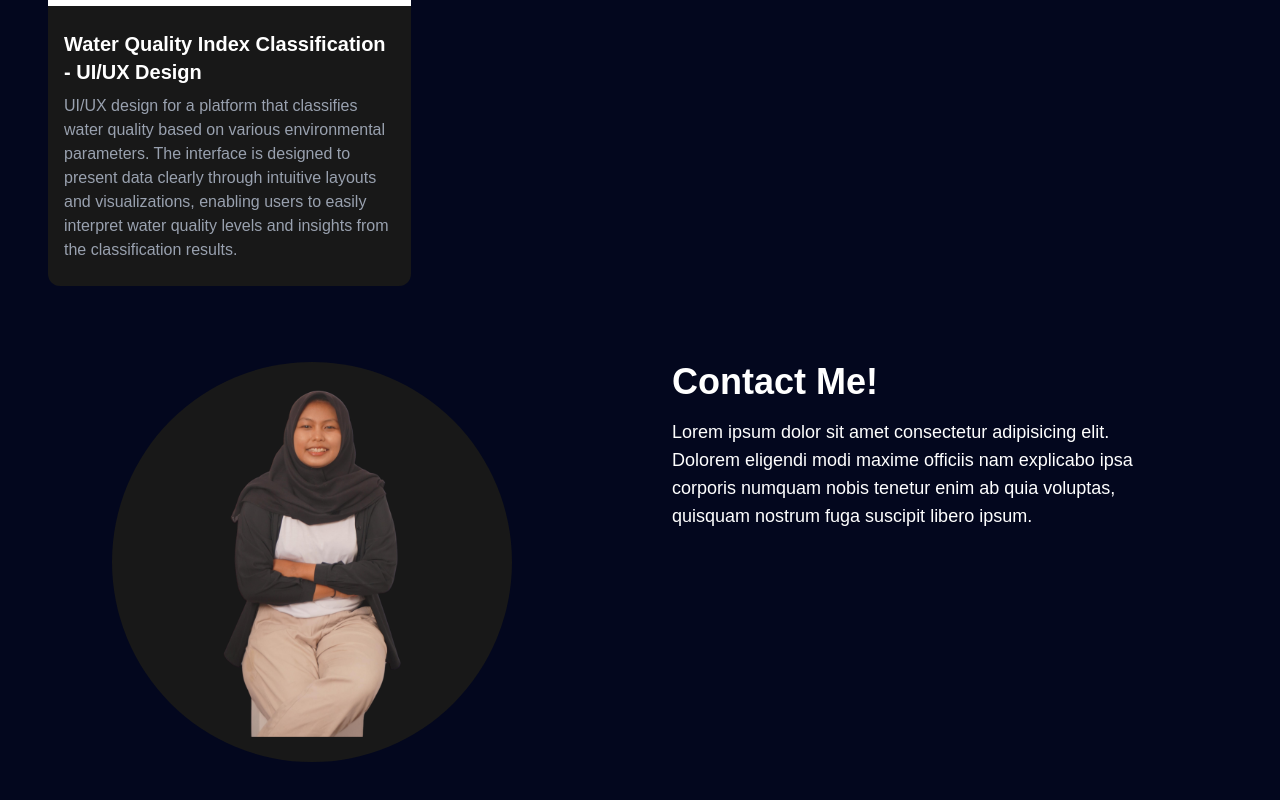
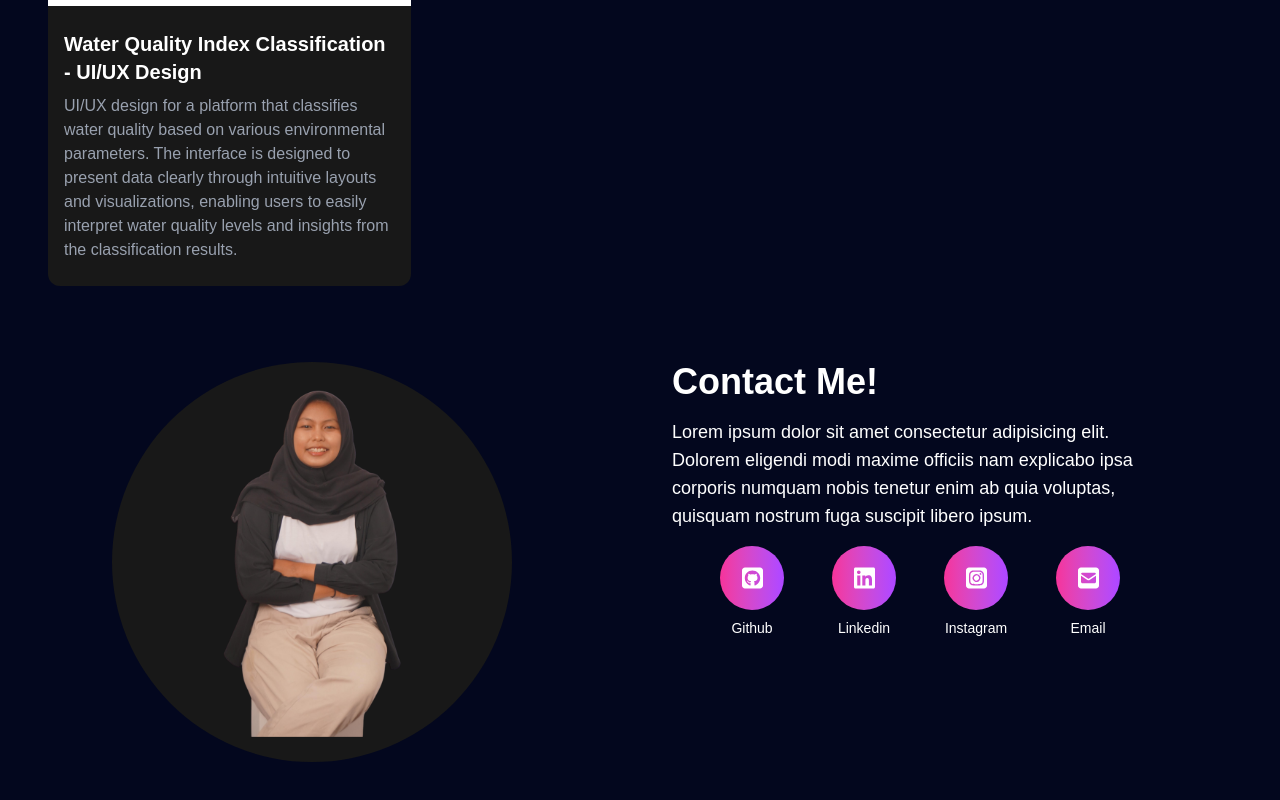
Before and after one commit to injanisgg/portfolio-gg, a Next.js app: page / in a window 1280 px wide. Shown: the part 2686-3486 px from the top of the page. Built offline with nearby package versions, Linux system fonts and the light colour scheme.

Commit message:
`feat: Added Font Awesome icons and updated dependencies`

```diff
--- a/app/components/ContactSection.jsx
+++ b/app/components/ContactSection.jsx
@@ -1,7 +1,18 @@
 import React from 'react';
 import Image from 'next/image';
+import Link from 'next/link';
+import { FontAwesomeIcon } from '@fortawesome/react-fontawesome';
+import { faSquareGithub, faLinkedin, faSquareInstagram } from '@fortawesome/free-brands-svg-icons';
+import { faSquareEnvelope  } from '@fortawesome/free-solid-svg-icons';
 
 const ContactSection = () => {
+  const contactData = [
+    { icon: faSquareGithub, label: 'Github', path: 'https://github.com/injanisgg' },
+    { icon: faLinkedin, label: 'Linkedin', path: 'https://www.linkedin.com/in/suginiinjani/' },
+    { icon: faSquareInstagram, label: 'Instagram', path: 'https://www.instagram.com/s.injzhani' },
+    { icon: faSquareEnvelope, label: 'Email', path: 'mailto:forggdev@gmail.com' }
+  ]
+
   return (
     <section>
         <div className="text-white flex flex-col justify-center md:grid md:grid-cols-2 gap-8 items-center py-8 px-4 xl:gap-16 sm:py-16 xl:px-16">
@@ -18,9 +29,25 @@ const ContactSection = () => {
             {/* contact */}
             <div className='mt-4 md:mt-0 text-left flex flex-col h-full'>
                 <h2 className='text-4xl text-white font-bold mb-4'>Contact Me!</h2>
-                <p className='text-base lg:text-lg '>Lorem ipsum dolor sit amet consectetur adipisicing elit. Dolorem eligendi modi maxime officiis nam explicabo ipsa corporis numquam nobis tenetur enim ab quia voluptas, quisquam nostrum fuga suscipit libero ipsum.
+                <p className='text-base lg:text-lg '>
+                  Lorem ipsum dolor sit amet consectetur adipisicing elit. Dolorem eligendi modi maxime officiis nam explicabo ipsa corporis numquam nobis tenetur enim ab quia voluptas, quisquam nostrum fuga suscipit libero ipsum.
                 </p>
-
+                <div className="flex flex-wrap justify-center gap-4 mt-4 md:gap-8">
+                  {contactData.map((contact, index) => (
+                    <Link
+                      key={index}
+                      href={contact.path}
+                      target="_blank"
+                      rel="noopener noreferrer"
+                      className="flex flex-col items-center w-20"
+                    >
+                      <div className="w-16 h-16 flex items-center justify-center bg-gradient-to-r from-pink-500 to-purple-500 rounded-full transition">
+                        <FontAwesomeIcon icon={contact.icon} className="text-2xl text-white" />
+                      </div>
+                      <span className="mt-2 text-sm text-white text-center">{contact.label}</span>
+                    </Link>
+                  ))}
+                </div>
             </div>
         </div>
     </section>
--- a/app/components/ProjectCard.jsx
+++ b/app/components/ProjectCard.jsx
@@ -11,6 +11,7 @@ const ProjectCard = ({ imgUrl, title, description, gitUrl, previewUrl }) => {
         style={{
           backgroundImage: `url(${imgUrl})`,
           backgroundSize: 'cover',
+          backgroundPositionX: 'center'
         }}
       >
         {/* Overlay placed inside the group */}
--- a/package.json
+++ b/package.json
@@ -9,6 +9,11 @@
     "lint": "next lint"
   },
   "dependencies": {
+    "@fortawesome/fontawesome-svg-core": "^6.7.2",
+    "@fortawesome/free-brands-svg-icons": "^6.7.2",
+    "@fortawesome/free-regular-svg-icons": "^6.7.2",
+    "@fortawesome/free-solid-svg-icons": "^6.7.2",
+    "@fortawesome/react-fontawesome": "^0.2.2",
     "@heroicons/react": "^2.2.0",
     "next": "15.2.4",
     "react": "^19.0.0",
```
Also changed, not shown: 1 other file (tests, documents, lock files or other folders).
